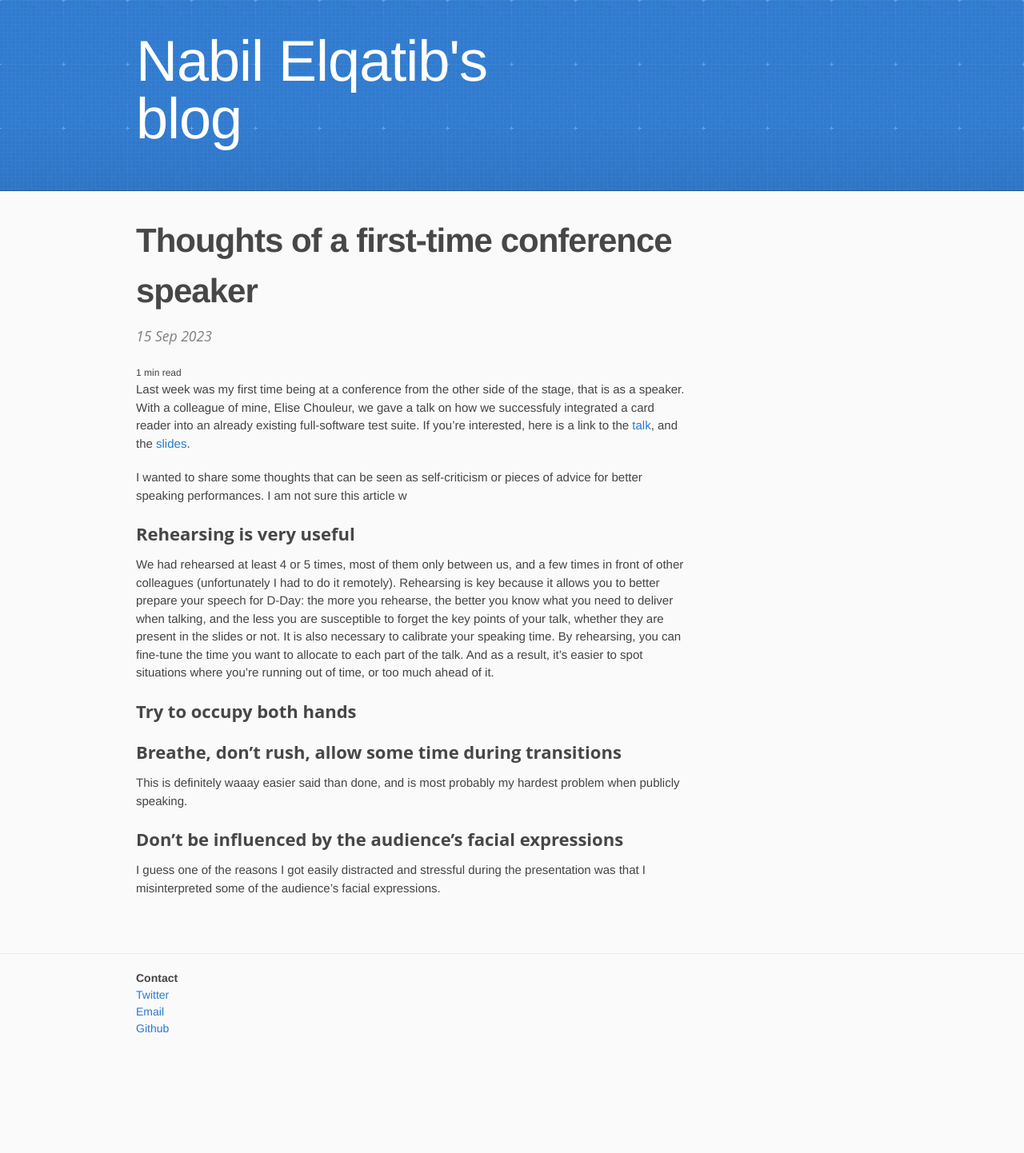
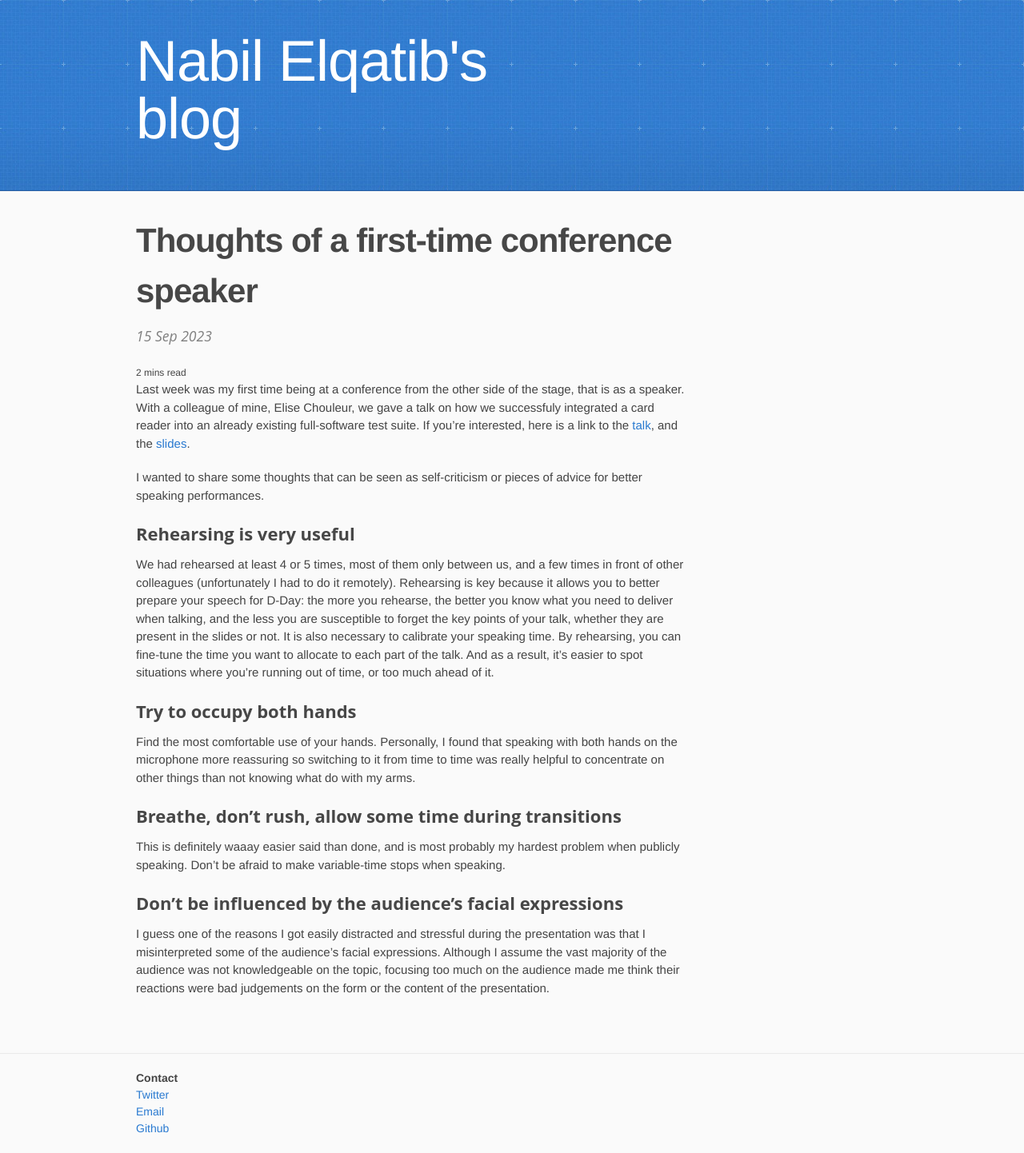
Before and after one commit to n-eq/n-eq.github.io, a Jekyll site: the page built from _posts/2023-09-15-thoughts-as-a-first-time-speaker.md, in a window 1280 px wide. Shown: the whole page at 80% size. Built offline with Jekyll 4.4.1, drawn with Linux system fonts in a browser that asks for light colours; before the commit the page ends 1317 px from its top, so only the background shows below that.

Commit message:
Update post

```diff
--- a/_posts/2023-09-15-thoughts-as-a-first-time-speaker.md
+++ b/_posts/2023-09-15-thoughts-as-a-first-time-speaker.md
@@ -10,7 +10,7 @@ Last week was my first time being at a conference from the other side of the sta
 With a colleague of mine, Elise Chouleur, we gave a talk on how we successfuly integrated a card reader into an already existing
 full-software test suite. If you're interested, here is a link to the [talk](https://talk.com), and the [slides](https://slides.com).
 
-I wanted to share some thoughts that can be seen as self-criticism or pieces of advice for better speaking performances. I am not sure this article w
+I wanted to share some thoughts that can be seen as self-criticism or pieces of advice for better speaking performances.
 
 ## Rehearsing is very useful
 
@@ -25,13 +25,18 @@ spot situations where you're running out of time, or too much ahead of it.
 
 ## Try to occupy both hands
 
+Find the most comfortable use of your hands. Personally, I found that speaking with both hands on
+the microphone more reassuring so switching to it from
+time to time was really helpful to concentrate on other things than not knowing what do with my arms.
 
 ## Breathe, don't rush, allow some time during transitions
 
 This is definitely waaay easier said than done, and is most probably my hardest problem
-when publicly speaking.
+when publicly speaking. Don't be afraid to make variable-time stops when speaking.
 
 ## Don't be influenced by the audience's facial expressions
 
 I guess one of the reasons I got easily distracted and stressful during the presentation
-was that I misinterpreted some of the audience's facial expressions.
+was that I misinterpreted some of the audience's facial expressions. Although I assume the vast
+majority of the audience was not knowledgeable on the topic, focusing too much on the audience made me
+think their reactions were bad judgements on the form or the content of the presentation.
```
